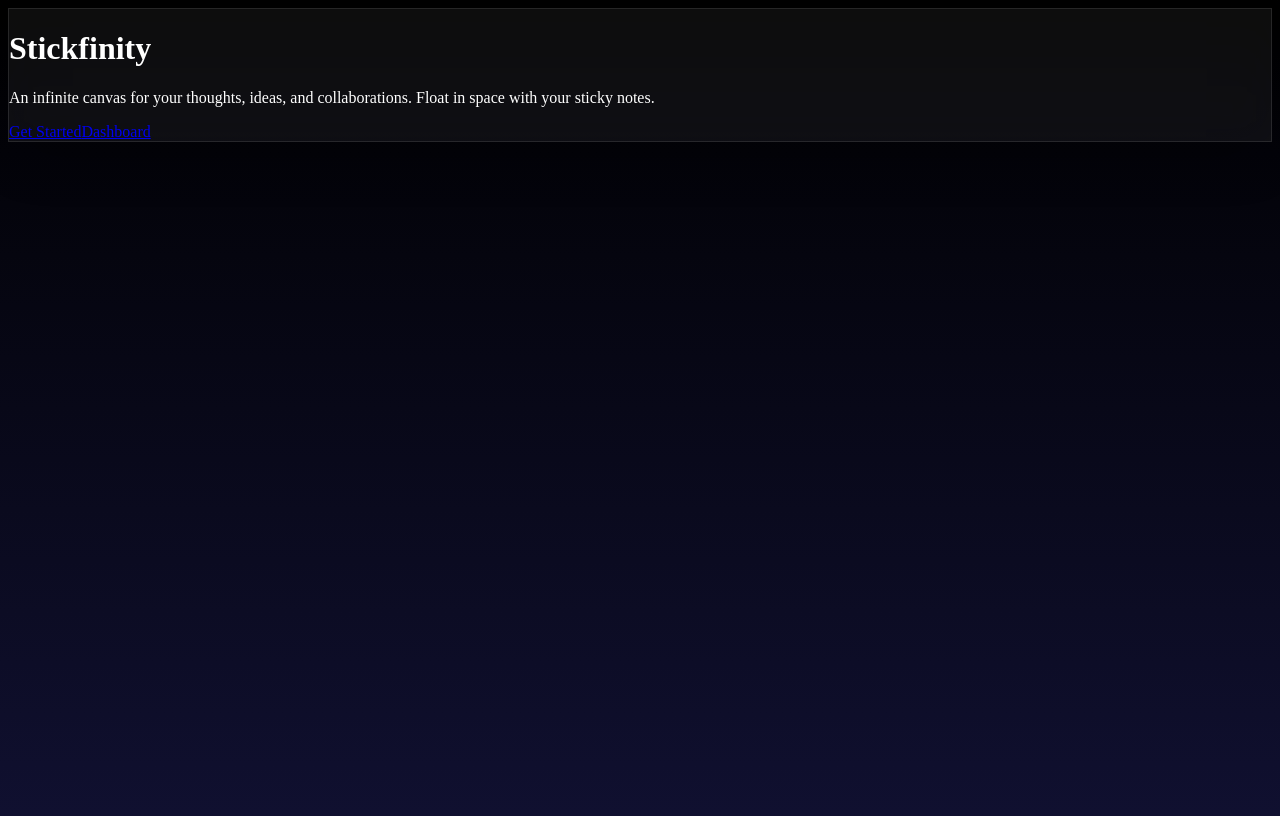
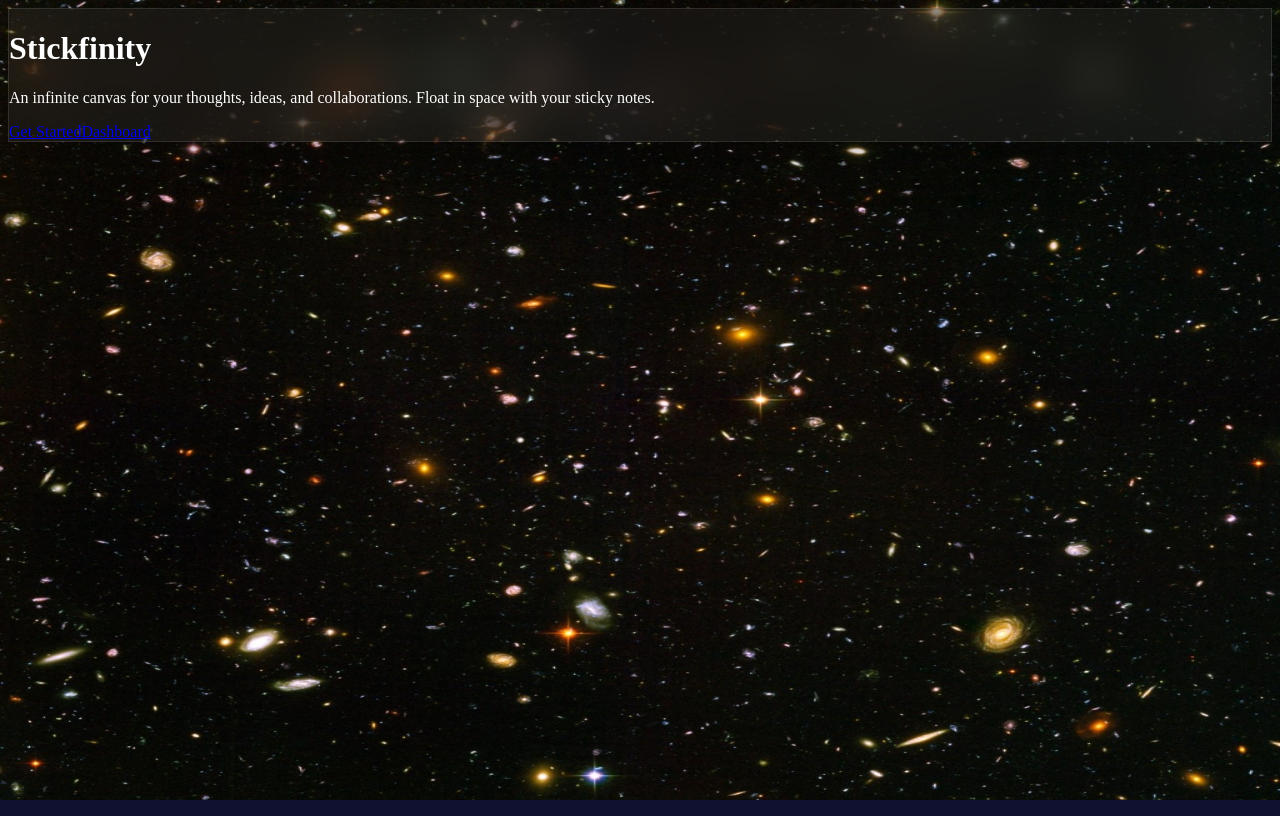
Before and after one commit to spliffrider/stickfinity, a Next.js app: page / in a window 1280 px wide. Built offline with nearby package versions, Linux system fonts and the light colour scheme.

Commit message:
feat: new hubble deep field background

```diff
--- a/src/components/SpaceBackground.tsx
+++ b/src/components/SpaceBackground.tsx
@@ -1,14 +1,28 @@
 "use client";
 
 import React from "react";
+import Image from "next/image";
 
 const SpaceBackground = () => {
     return (
-        <div className="fixed top-0 left-0 w-full h-full -z-50 bg-space-black overflow-hidden pointer-events-none">
-            {/* Safe Mode: CSS Gradients Only */}
-            <div className="absolute top-[-20%] left-[-10%] w-[50%] h-[50%] rounded-full bg-purple-900/20 blur-[100px]" />
-            <div className="absolute bottom-[-20%] right-[-10%] w-[60%] h-[60%] rounded-full bg-blue-900/20 blur-[120px]" />
-            <div className="absolute top-[40%] right-[20%] w-[30%] h-[30%] rounded-full bg-indigo-900/10 blur-[80px]" />
+        <div className="fixed top-0 left-0 w-full h-full -z-50 bg-black overflow-hidden pointer-events-none">
+            {/* Deep Field Image */}
+            <div className="absolute inset-0 opacity-80">
+                <Image
+                    src="/deep-space.jpg"
+                    alt="Hubble Deep Field Background"
+                    fill
+                    className="object-cover"
+                    quality={100}
+                    priority
+                />
+            </div>
+
+            {/* Dark Overlay for Readability */}
+            <div className="absolute inset-0 bg-black/40 backdrop-blur-[1px]" />
+
+            {/* Optional Gradient Vignette */}
+            <div className="absolute inset-0 bg-radial-gradient from-transparent via-black/20 to-black/80" />
         </div>
     );
 };
```
Also changed, not shown: public/deep-space.jpg (added).
